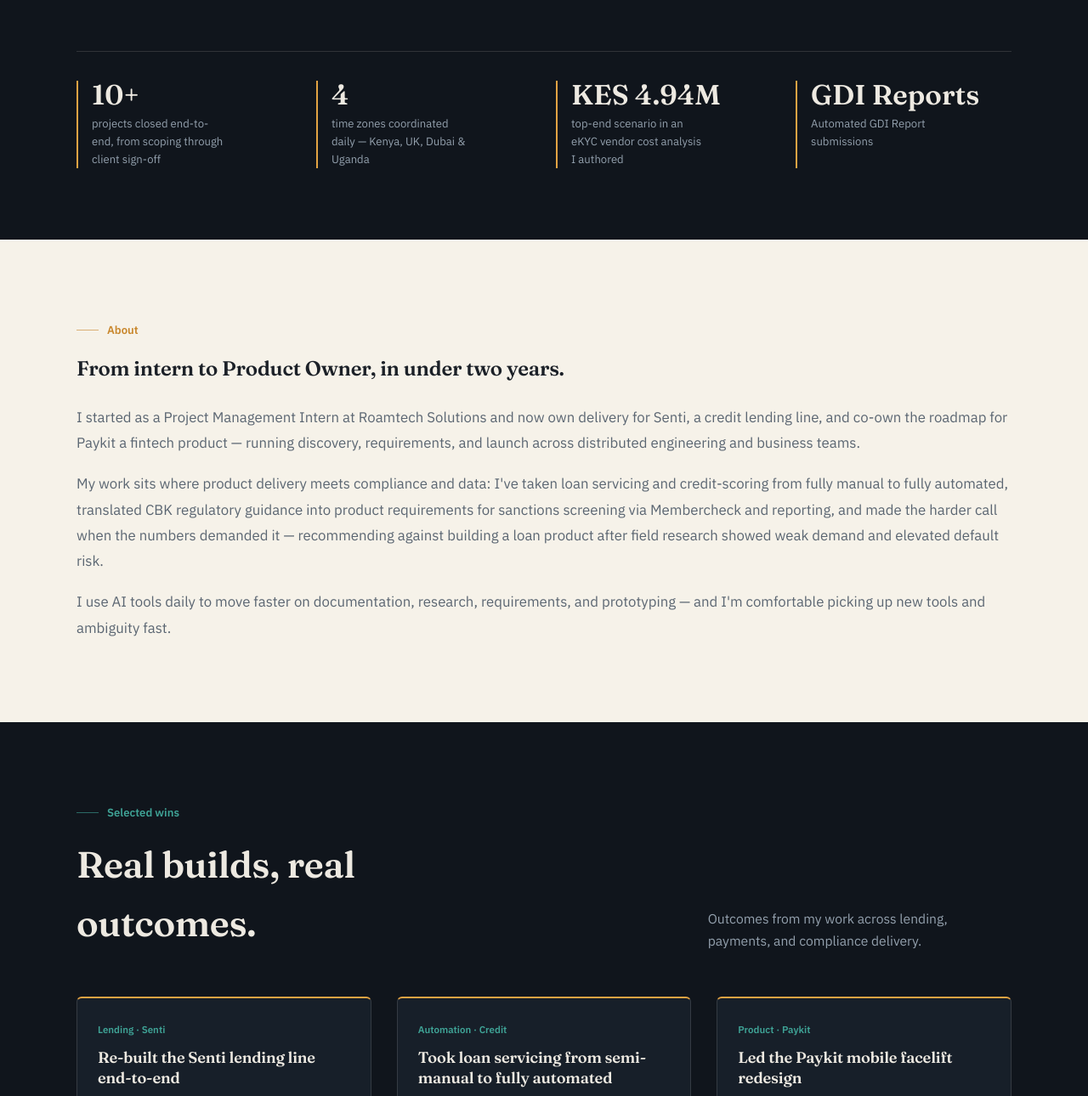
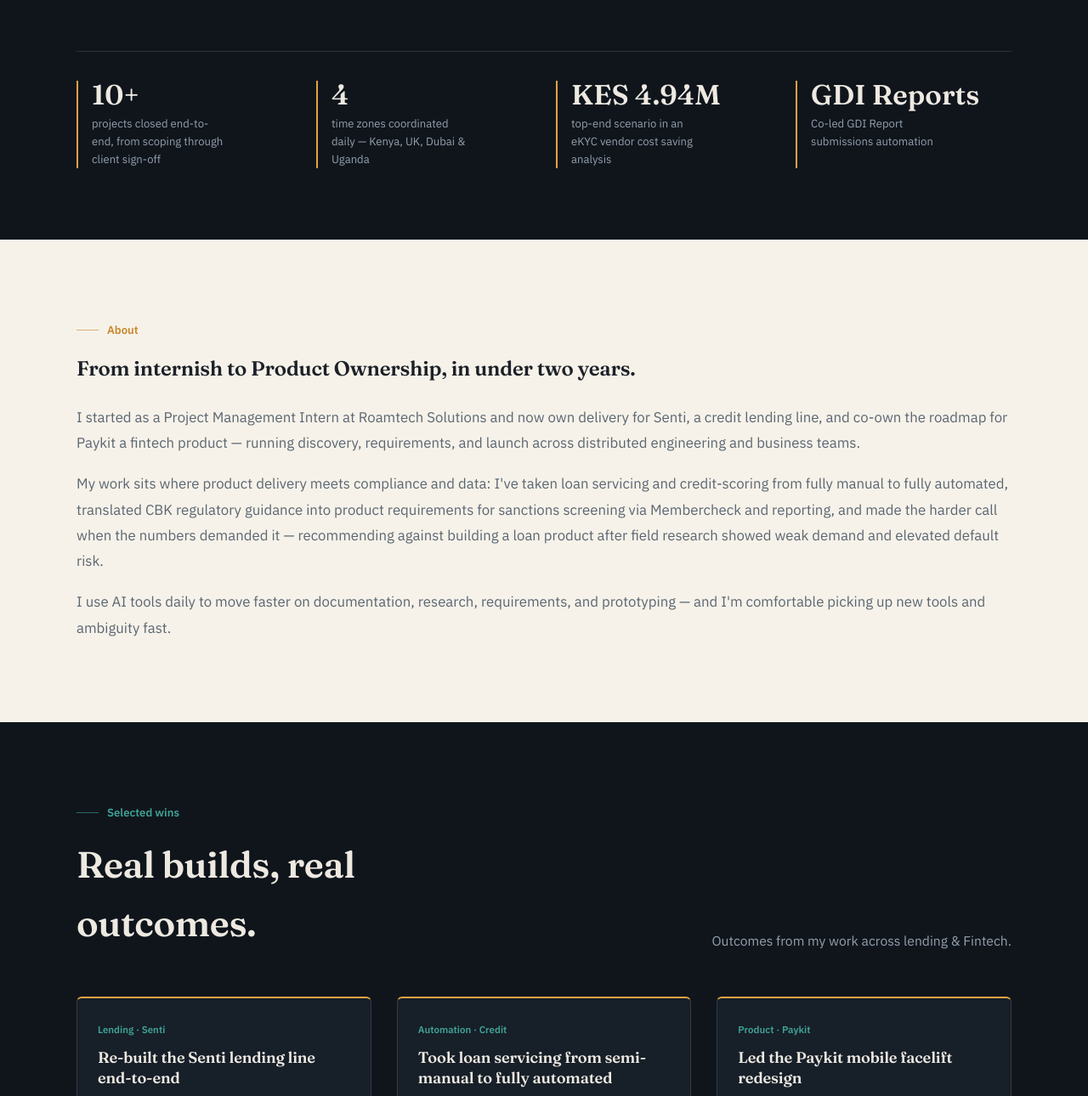
Before and after one commit to fridahmbithe/pm-portfolio, a plain HTML site: page index.html in a window 1280 px wide. Shown: the part 760-2050 px from the top of the page at 85% size. Drawn offline with Linux system fonts and the light colour scheme.

Commit message:
Refine statistics and descriptions in index.html
Updated various descriptions and labels for clarity and accuracy.

```diff
--- a/index.html
+++ b/index.html
@@ -328,8 +328,8 @@
     <div class="stat-strip">
       <div class="stat"><div class="num">10+</div><div class="label">projects closed end-to-end, from scoping through client sign-off</div></div>
       <div class="stat"><div class="num">4</div><div class="label">time zones coordinated daily — Kenya, UK, Dubai & Uganda</div></div>
-      <div class="stat"><div class="num">KES 4.94M</div><div class="label">top-end scenario in an eKYC vendor cost analysis I authored</div></div>
-      <div class="stat"><div class="num">GDI Reports</div><div class="label">Automated GDI Report submissions</div></div>
+      <div class="stat"><div class="num">KES 4.94M</div><div class="label">top-end scenario in an eKYC vendor cost saving analysis </div></div>
+      <div class="stat"><div class="num">GDI Reports</div><div class="label">Co-led GDI Report submissions automation</div></div>
 
     </div>
   </div>
@@ -341,7 +341,7 @@
     <!-- <div class="about-grid"> -->
       <div class="about-copy">
         <div class="kicker"><span class="line"></span> About</div>
-        <h2 style="margin-bottom:22px;">From intern to Product Owner, in under two years.</h2>
+        <h2 style="margin-bottom:22px;">From internish to Product Ownership, in under two years.</h2>
         <p>I started as a Project Management Intern at Roamtech Solutions and now own delivery for Senti, a credit lending line, and co-own the roadmap for Paykit a fintech product — running discovery, requirements, and launch across distributed engineering and business teams.</p>
         <p>My work sits where product delivery meets compliance and data: I've taken loan servicing and credit-scoring from fully manual to fully automated, translated CBK regulatory guidance into product requirements for sanctions screening via Membercheck and reporting, and made the harder call when the numbers demanded it — recommending against building a loan product after field research showed weak demand and elevated default risk.</p>
         <p> I use AI tools daily to move faster on documentation, research, requirements, and prototyping — and I'm comfortable picking up new tools and ambiguity fast.</p>
@@ -367,7 +367,7 @@
         <div class="kicker"><span class="line"></span> Selected wins</div>
         <h2>Real builds, real outcomes.</h2>
       </div>
-      <p class="desc">Outcomes from my work across lending, payments, and compliance delivery.</p>
+      <p class="desc">Outcomes from my work across lending & Fintech.</p>
     </div>
 
     <div class="wins-grid">
@@ -466,14 +466,14 @@
         <div class="kicker"><span class="line"></span> Track record</div>
         <h2>How I got here.</h2>
       </div>
-      <p class="desc">Every step built toward owning delivery — not just supporting it.</p>
+      <p class="desc">Every step built toward supporting & owning delivery.</p>
     </div>
 
     <div class="timeline">
       <div class="tl-item">
         <div class="tl-date">Nov 2025 — Present</div>
         <div class="tl-role">
-          <h3>Product Owner — Payments Team (Paykit & Senti)</h3>
+          <h3> Product Owner — Payments Team (Paykit & Senti)</h3>
           <div class="tl-org">Roamtech Solutions</div>
           <ul>
             <li>Owns Senti (lending) end-to-end and co-owns Paykit's roadmap, translating priorities into delivery plans, RAID logs, and milestones.</li>
@@ -571,7 +571,7 @@
       <div class="skill-panel">
         <h4>Payments Service Provider Product</h4>
         <div class="skill-tags">
-          <span>M-Pesa B2B, B2C, C2B, P2P</span><span>PesaLink / IPSL reconciliation</span>
+          <span>M-Pesa B2B, B2C, C2B, P2P</span><span>PesaLink / IPSL Integration</span>
           <span>Airtel Money B2B, B2C, C2B, P2P</span><span>Open API / sandbox-to-production</span>
 
         </div>
```
